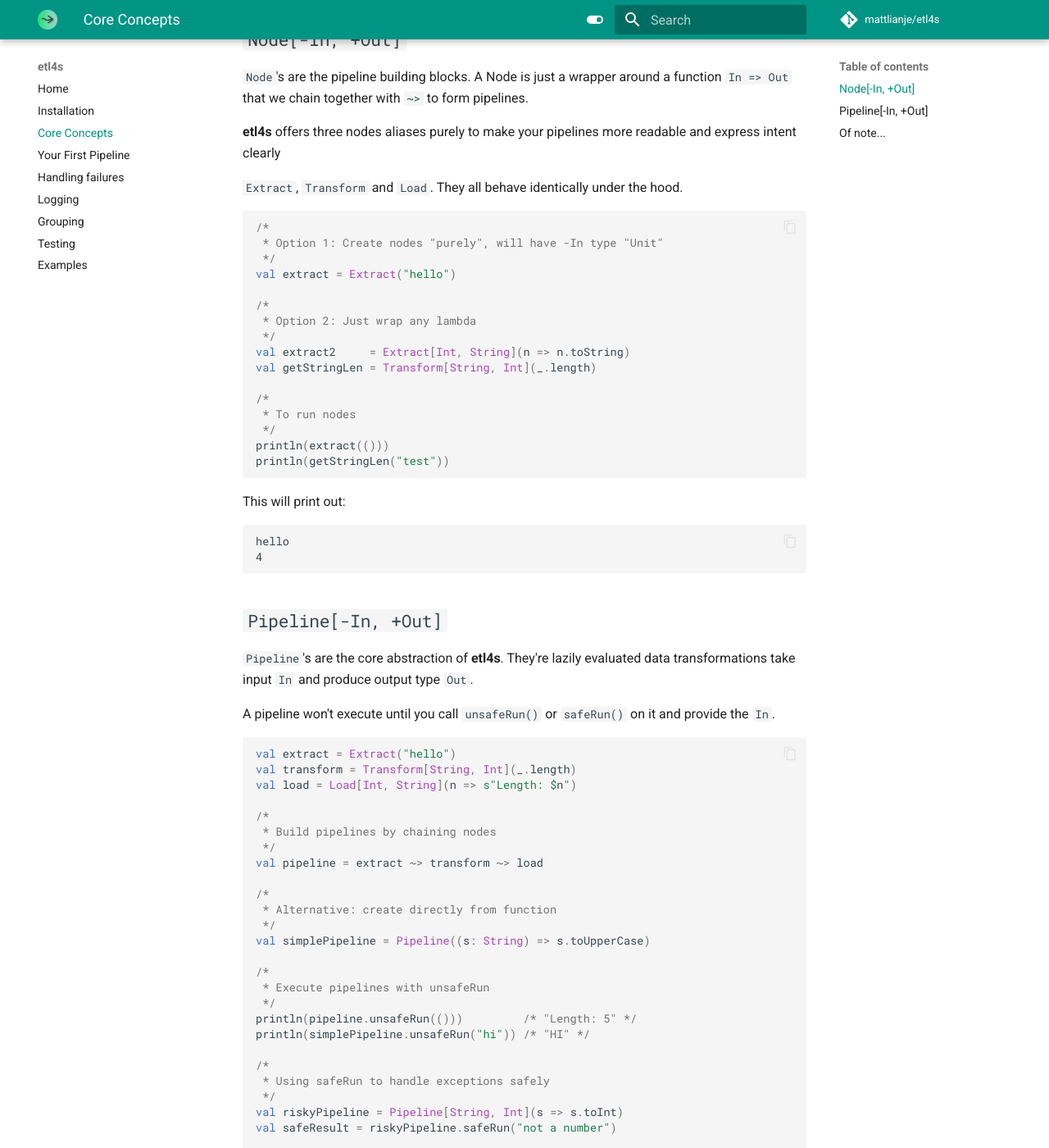
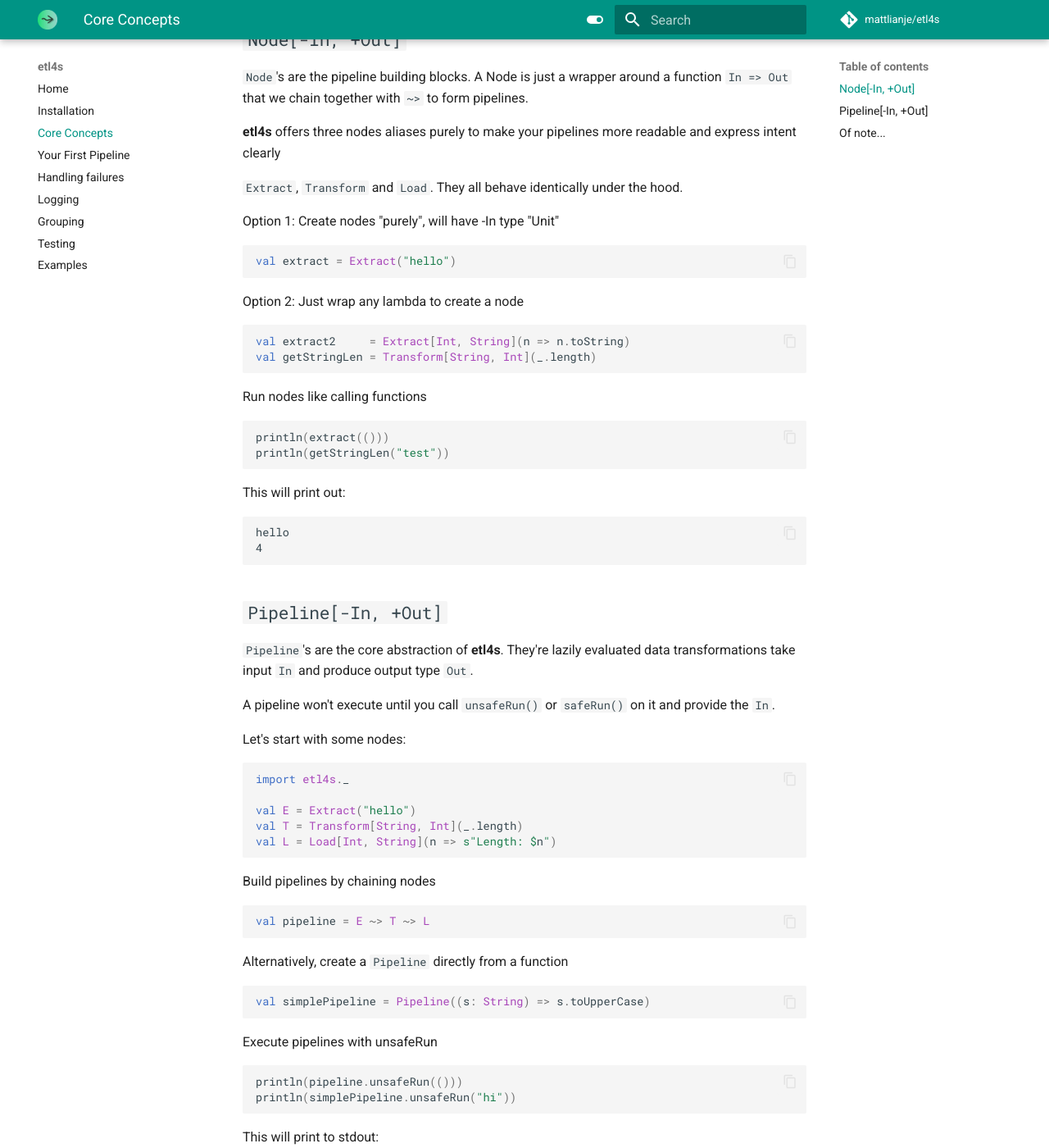
Before and after one commit to mattlianje/etl4s, an MkDocs documentation site: the page built from docs/core-concepts.md, in a window 1280 px wide and 1400 px high, scrolled down 215 px. Shown: the whole window at 82% size. Built offline with MkDocs 1.6.1 and Material for MkDocs 9.7.7, drawn with Linux system fonts in a browser that asks for light colours; comment, search, counter and statistics services are not loaded; some of the changed text lies outside the part shown.

Commit message:
doc update

````diff
--- a/docs/core-concepts.md
+++ b/docs/core-concepts.md
@@ -7,21 +7,19 @@
 
 `Extract`, `Transform` and `Load`. They all behave identically under the hood.
 
+Option 1: Create nodes "purely", will have -In type "Unit"
 ```scala
-/*
- * Option 1: Create nodes "purely", will have -In type "Unit"
- */
 val extract = Extract("hello")
+```
 
-/*
- * Option 2: Just wrap any lambda
- */
+Option 2: Just wrap any lambda to create a node
+```scala
 val extract2     = Extract[Int, String](n => n.toString)
 val getStringLen = Transform[String, Int](_.length)
+```
 
-/*
- * To run nodes
- */
+Run nodes like calling functions
+```scala
 println(extract(()))
 println(getStringLen("test"))
 ```
@@ -38,30 +36,39 @@
 A pipeline won't execute until you call `unsafeRun()` or `safeRun()` on it and provide
 the `In`.
 
+Let's start with some nodes:
 ```scala
-val extract = Extract("hello")
-val transform = Transform[String, Int](_.length)
-val load = Load[Int, String](n => s"Length: $n")
+import etl4s._
 
-/*
- * Build pipelines by chaining nodes
- */
-val pipeline = extract ~> transform ~> load
+val E = Extract("hello")
+val T = Transform[String, Int](_.length)
+val L = Load[Int, String](n => s"Length: $n")
+```
 
-/*
- * Alternative: create directly from function
- */
+Build pipelines by chaining nodes
+```scala
+val pipeline = E ~> T ~> L
+```
+
+Alternatively, create a `Pipeline` directly from a function
+
+```scala
 val simplePipeline = Pipeline((s: String) => s.toUpperCase)
+```
+Execute pipelines with unsafeRun
+```scala
+println(pipeline.unsafeRun(()))
+println(simplePipeline.unsafeRun("hi"))
+```
 
-/*
- * Execute pipelines with unsafeRun
- */
-println(pipeline.unsafeRun(()))         /* "Length: 5" */
-println(simplePipeline.unsafeRun("hi")) /* "HI" */
+This will print to stdout:
+```
+Length: 5
+HI
+```
 
-/*
- * Using safeRun to handle exceptions safely
- */
+Use `safeRun` to handle exceptions safely
+```scala
 val riskyPipeline = Pipeline[String, Int](s => s.toInt)
 val safeResult = riskyPipeline.safeRun("not a number")
 
````
Also changed, not shown: 2 other files.
